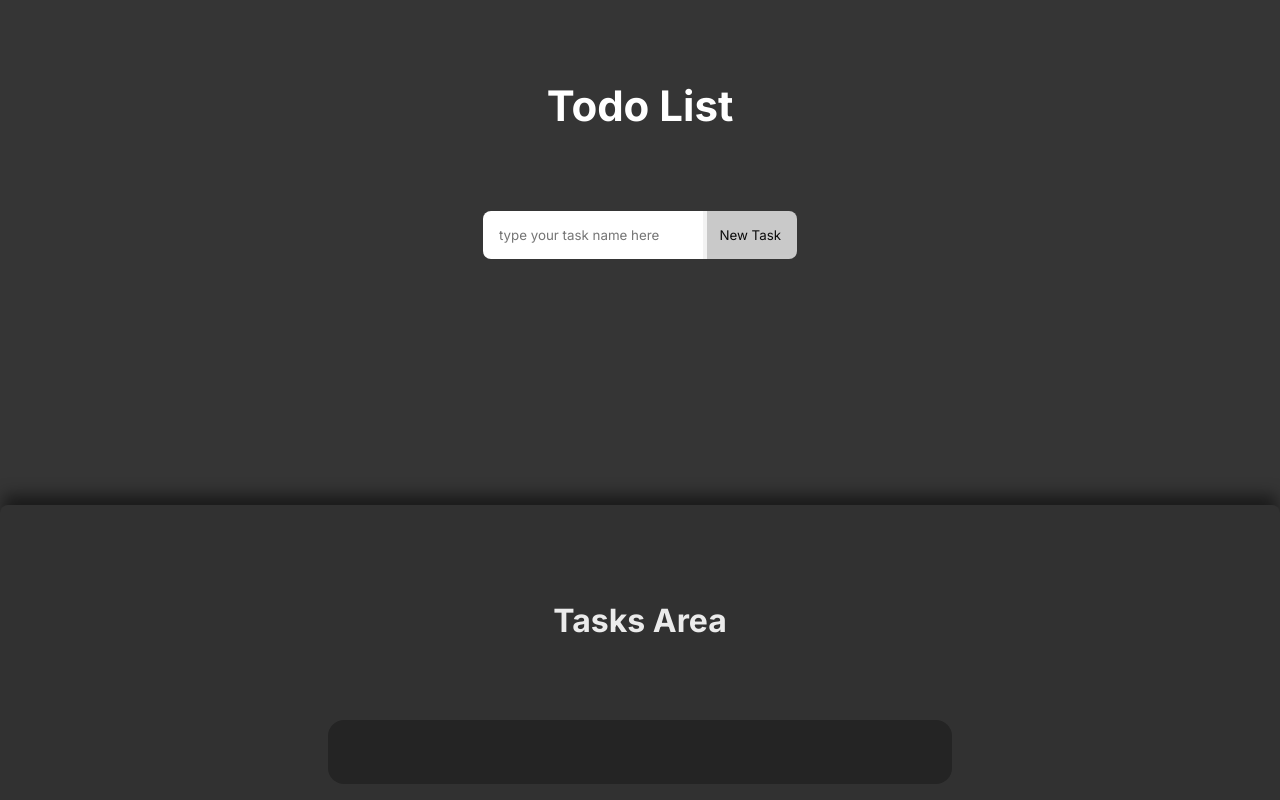
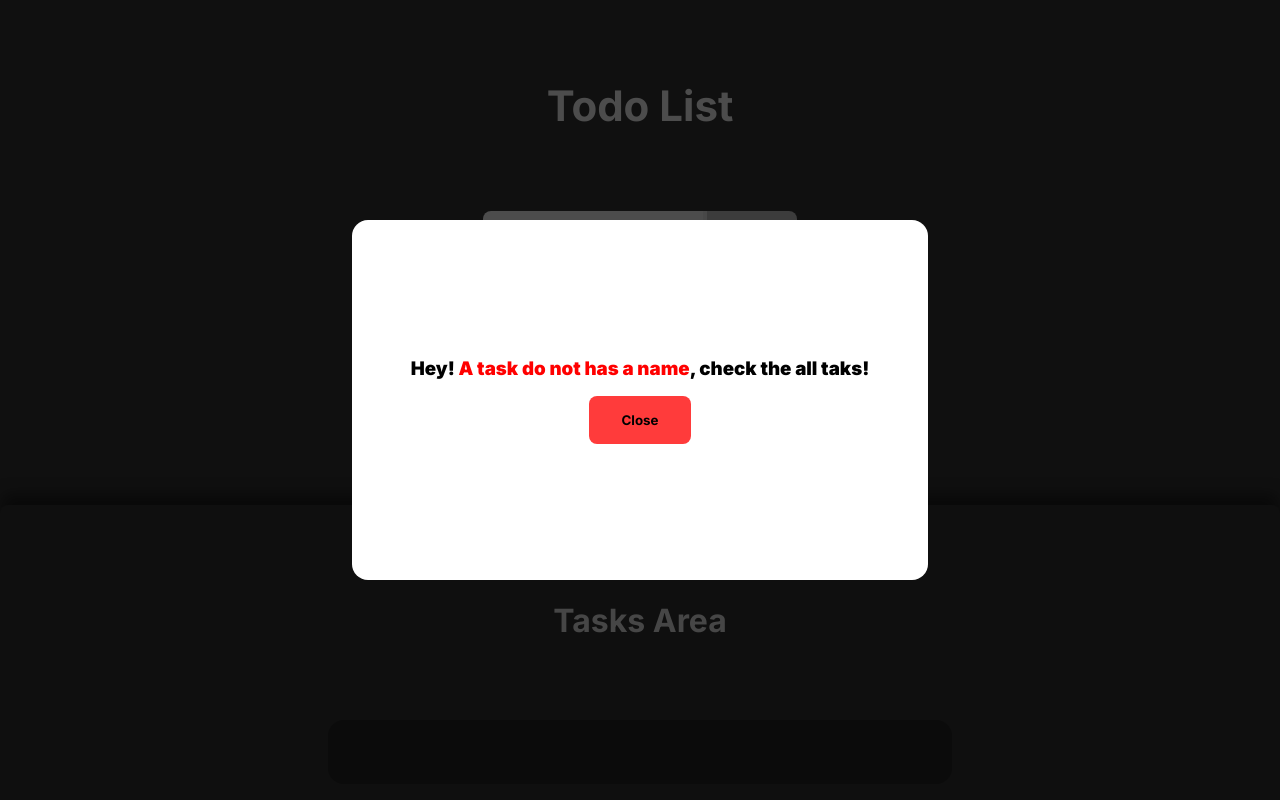
Before and after one commit to nioritos/todolist-js, a plain HTML site: page index.html in a window 1280 px wide. Both pictures are taken after a click on the button "New Task". Drawn offline with nearby package versions, Linux system fonts and the light colour scheme.

Commit message:
added the popup if the input do not has a name for a task

```diff
--- a/index.html
+++ b/index.html
@@ -15,6 +15,13 @@
 </head>
 
 <body>
+
+    <div class="background-popup donot-show-popup">
+        <div class="content-popup donot-show-popup">
+            <h3>Hey! <strong>A task do not has a name</strong>, check the all taks!</h3>
+            <button onclick="closePopup()"><h4>Close</h4></button>
+        </div>
+    </div>
 
 
     <div class="app">
--- a/index.js
+++ b/index.js
@@ -4,7 +4,6 @@ const input = document.querySelector('.type-taskname');
 const buttonToTurn = document.querySelector('.button');
 
 document.addEventListener('keydown', (v) => {
-   console.log(v)
 
     if(v.key === 'Enter') {
         onClickAdd()
@@ -12,6 +11,13 @@ document.addEventListener('keydown', (v) => {
         false
     }
 })
+
+function closePopup() {
+    const popup = document.querySelector('.background-popup');
+    popup.classList.add('donot-show-popup');
+    const popupContent = document.querySelector('.content-popup');
+    popupContent.classList.add('donot-show-popup');
+}
 
 
 function onChangeSave(ev) {
@@ -25,7 +31,11 @@ function onChangeSave(ev) {
 
 function onClickAdd() {
     if (taskname === '') {
-        alert('the input do not has a name, please type your task name here')
+        const popup = document.querySelector('.background-popup');
+        popup.classList.remove('donot-show-popup');
+        const popupContent = document.querySelector('.content-popup');
+        popupContent.classList.remove('donot-show-popup');
+
     } else {
 
         const card = document.createElement('div');
--- a/style.css
+++ b/style.css
@@ -104,3 +104,70 @@ body, * {
     display: flex;
     gap: 0 1rem;
 }
+
+
+/* popup configs */
+
+.donot-show-popup {
+    display: none !important;
+    overflow: hidden !important;
+    opacity: 0 !important;
+}
+
+.background-popup {
+    width: 100vw;
+    height: 100vh;
+    opacity: 1;
+
+    overflow: visible;
+    display: flex;
+    align-items: center;
+    justify-content: center;
+    background-color: rgba(0, 0, 0, 0.7);
+
+    z-index: 9999;
+    position: absolute;
+}
+
+.content-popup {
+    width: 45vw;
+    height: 45vh;
+    position: absolute;
+
+    background-color: #fff;
+    border-radius: 1rem;
+    padding: 1rem;
+    gap: 1rem;
+
+    display: flex;
+    flex-direction: column;
+    justify-content: center;
+    align-items: center;
+}
+
+.content-popup h3, .content-popup strong {
+    font-weight: 900;
+}
+
+.content-popup strong {
+    color: red;
+    cursor: pointer;
+}
+
+.content-popup strong:hover {
+    transition: 0.7s;
+    text-decoration: underline;
+}
+
+.content-popup button {
+    background-color: rgba(255, 0, 0, 0.767);
+    padding: 1rem 2rem;
+    border: 0;
+    border-radius: 0.5rem;
+    cursor: pointer;
+}
+
+.content-popup button:hover {
+    transition: 0.7s;
+    background-color: rgba(255, 0, 0, 1);
+}
```
